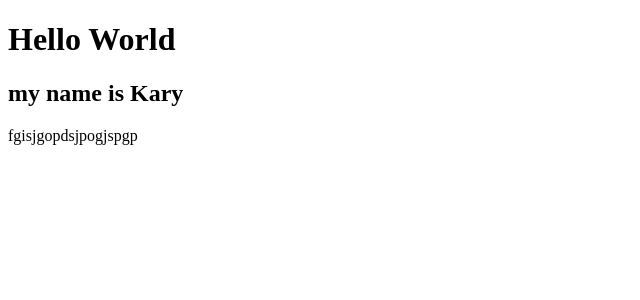
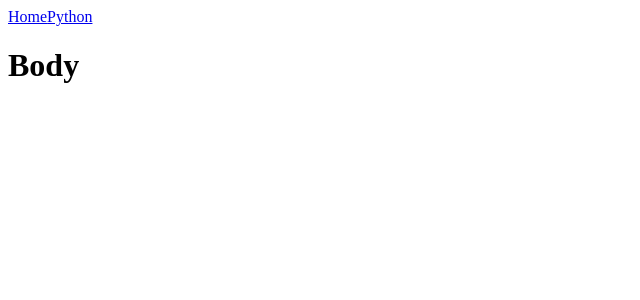
Before and after one commit to karyma101/dynamic-md-parser, a React app: page /javascript in a window 1280 px wide. Shown: the top 300 px of the page, without its empty margins (0-640 px from the left). Built offline with nearby package versions, Linux system fonts and the light colour scheme.

Commit message:
fixed error when going to direct url

```diff
--- a/package.json
+++ b/package.json
@@ -21,6 +21,7 @@
   "devDependencies": {
     "@types/react": "^16.9.36",
     "@types/react-dom": "^16.9.8",
+    "@types/react-router-dom": "^5.1.5",
     "css-loader": "^3.5.3",
     "html-webpack-plugin": "^4.3.0",
     "raw-loader": "^4.0.1",
@@ -34,6 +35,7 @@
     "webpack-dev-server": "^3.11.0"
   },
   "dependencies": {
-    "react-markdown": "^4.3.1"
+    "react-markdown": "^4.3.1",
+    "react-router-dom": "^5.2.0"
   }
 }
--- a/src/components/App.tsx
+++ b/src/components/App.tsx
@@ -1,10 +1,22 @@
 import React, { Component } from 'react'
-import ReactMarkdown from 'react-markdown'
-import source from '../content/test.md'
+import { Switch, Route, Link } from 'react-router-dom'
+
+import Home from './Home'
+import Body from './Body'
 
 class App extends Component {
     render() {
-        return <ReactMarkdown source={source} />
+        return (
+            <div>
+                <Link to="/">Home</Link>
+                <Link to="/python">Python</Link>
+
+                <Switch>
+                    <Route path="/:name" component={Body} />
+                    <Route path="/" component={Home} />
+                </Switch>
+            </div>
+        )
     }
 }
 
--- /dev/null
+++ b/src/components/Body/index.tsx
@@ -0,0 +1,8 @@
+import React from 'react'
+
+const Body = ({ match, location }) => {
+    console.log(match)
+    return <h1>Body</h1>
+}
+
+export default Body
--- /dev/null
+++ b/src/components/Home/index.tsx
@@ -0,0 +1,7 @@
+import React from 'react'
+
+const Home = () => {
+    return <h1>Home</h1>
+}
+
+export default Home
--- /dev/null
+++ b/src/components/Markdown.tsx
@@ -0,0 +1,3 @@
+import ReactMarkdown from 'react-markdown'
+import source from '../content/test.md'
+;<ReactMarkdown source={source} />
--- a/src/index.tsx
+++ b/src/index.tsx
@@ -1,6 +1,12 @@
 import React from 'react'
 import ReactDOM from 'react-dom'
+import { BrowserRouter as Router } from 'react-router-dom'
 
 import App from './components/App'
 
-ReactDOM.render(<App />, document.querySelector('#root'))
+ReactDOM.render(
+    <Router>
+        <App />
+    </Router>,
+    document.querySelector('#root')
+)
--- a/webpack.config.js
+++ b/webpack.config.js
@@ -4,36 +4,40 @@ const HtmlWebpackPlugin = require('html-webpack-plugin')
 module.exports = {
     mode: 'none',
     entry: {
-        app: path.join(__dirname, 'src', 'index.tsx')
+        app: path.join(__dirname, 'src', 'index.tsx'),
     },
     target: 'web',
     resolve: {
-        extensions: ['.ts', '.tsx', '.js']
+        extensions: ['.ts', '.tsx', '.js'],
     },
     module: {
         rules: [
             {
                 test: /\.tsx?$/,
                 use: 'ts-loader',
-                exclude: '/node_modules/'
+                exclude: '/node_modules/',
             },
             {
                 test: /\.md$/,
                 use: [
                     {
-                        loader: 'raw-loader'
-                    }
-                ]
-            }
+                        loader: 'raw-loader',
+                    },
+                ],
+            },
         ],
     },
     output: {
         filename: '[name].js',
-        path: path.resolve(__dirname, 'dist')
+        path: path.resolve(__dirname, 'dist'),
+        publicPath: '/',
+    },
+    devServer: {
+        historyApiFallback: true,
     },
     plugins: [
         new HtmlWebpackPlugin({
-            template: path.join(__dirname, 'src', 'index.html')
-        })
-    ]
+            template: path.join(__dirname, 'src', 'index.html'),
+        }),
+    ],
 }
```
Also changed, not shown: src/content/index.tsx (added, +7 -0 lines), src/content/javascript.md (added, +1 -0 lines), src/content/test.md (+6 -0 lines), 3 other files (tests, documents, lock files or other folders).
